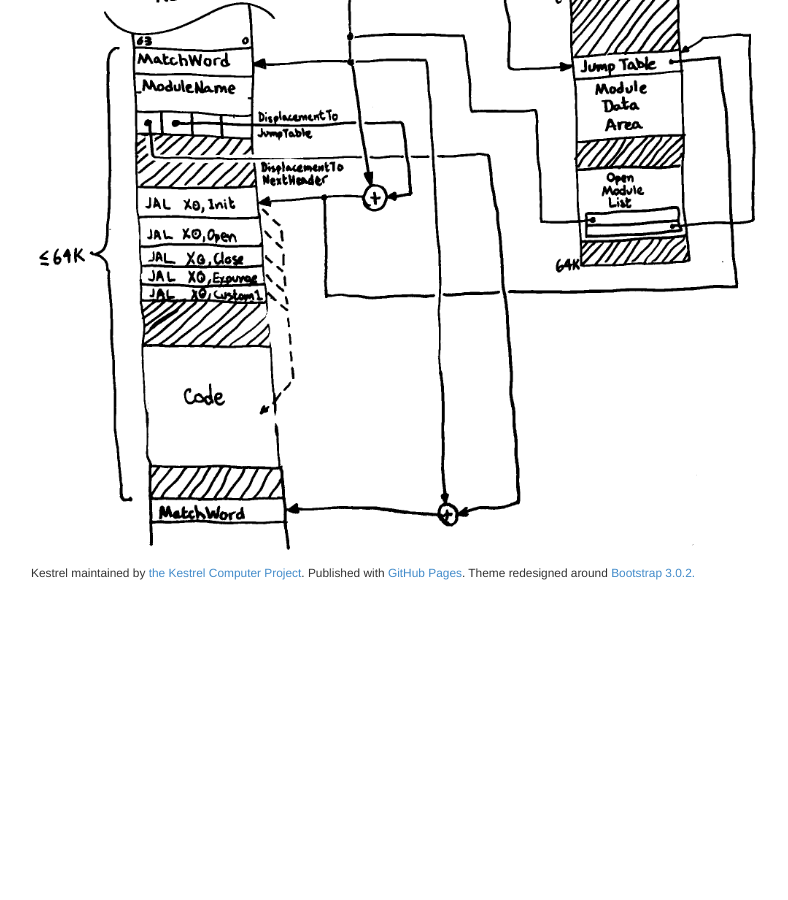
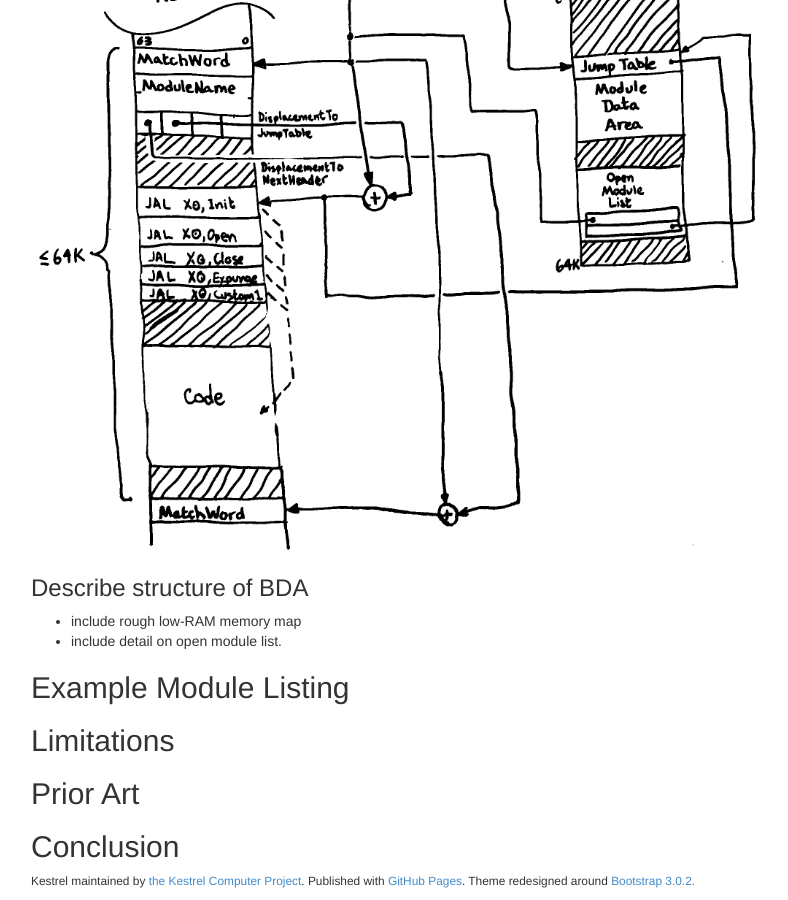
Before and after one commit to KestrelComputer/kestrel, a Jekyll site: the page built from _posts/2016-12-06-modular-firmware.md, in a window 1280 px wide and 900 px high, scrolled down 4949 px. Shown: the whole window, without its empty margins (39-827 px from the left). Built offline with Jekyll 4.4.1, drawn with Linux system fonts in a browser that asks for light colours; before the commit the page ends 5541 px from its top, so only the background shows below that.

Commit message:
Remember the rest of the expected structure of the paper

```diff
--- a/_posts/2016-12-06-modular-firmware.md
+++ b/_posts/2016-12-06-modular-firmware.md
@@ -265,3 +265,15 @@ and its `DisplacementToNextModule` field.
 This process repeats for as long as headers exist (as long as the `MatchWord` is correct).
 
 <img width="100%" src="{{site.baseurl}}/images/modular-firmware-structure-relationships.png" alt="Figure showing relationships between modules, headers, jump tables, BDA, and MDAs." />
+
+### Describe structure of BDA
+- include rough low-RAM memory map
+- include detail on open module list.
+
+## Example Module Listing
+
+## Limitations
+
+## Prior Art
+
+## Conclusion
```
